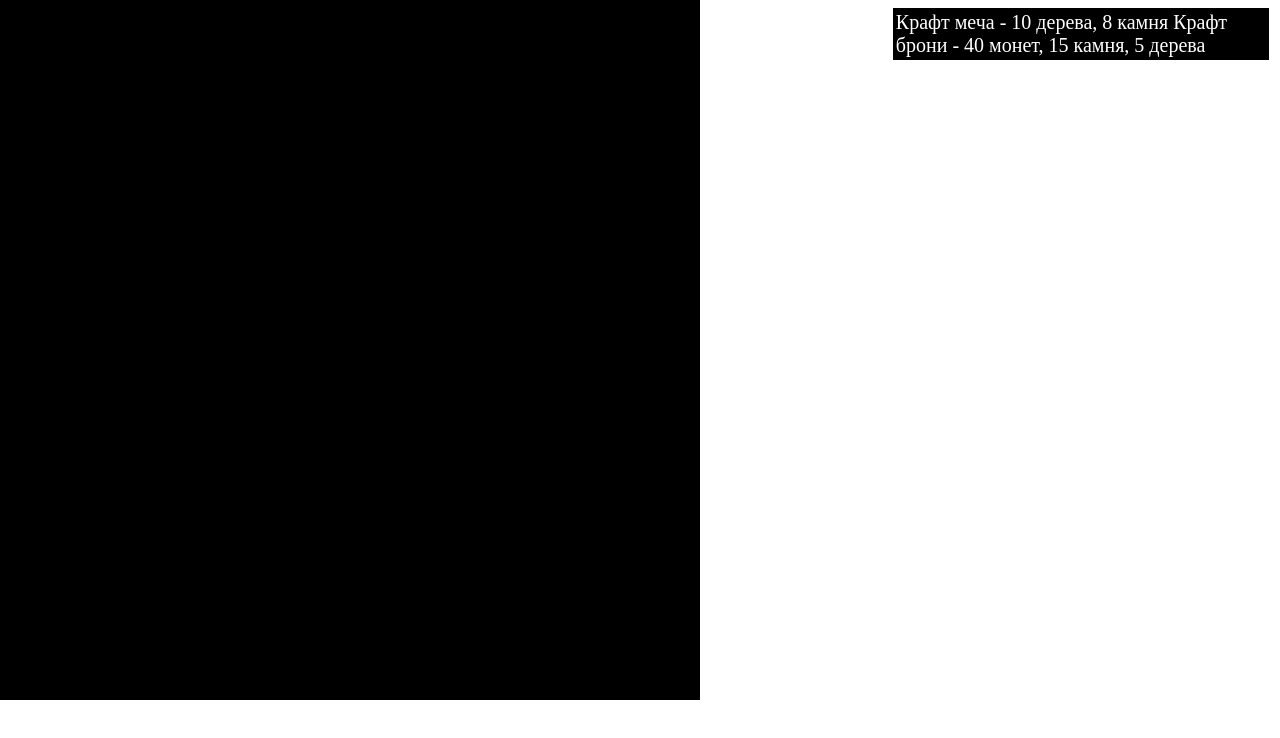
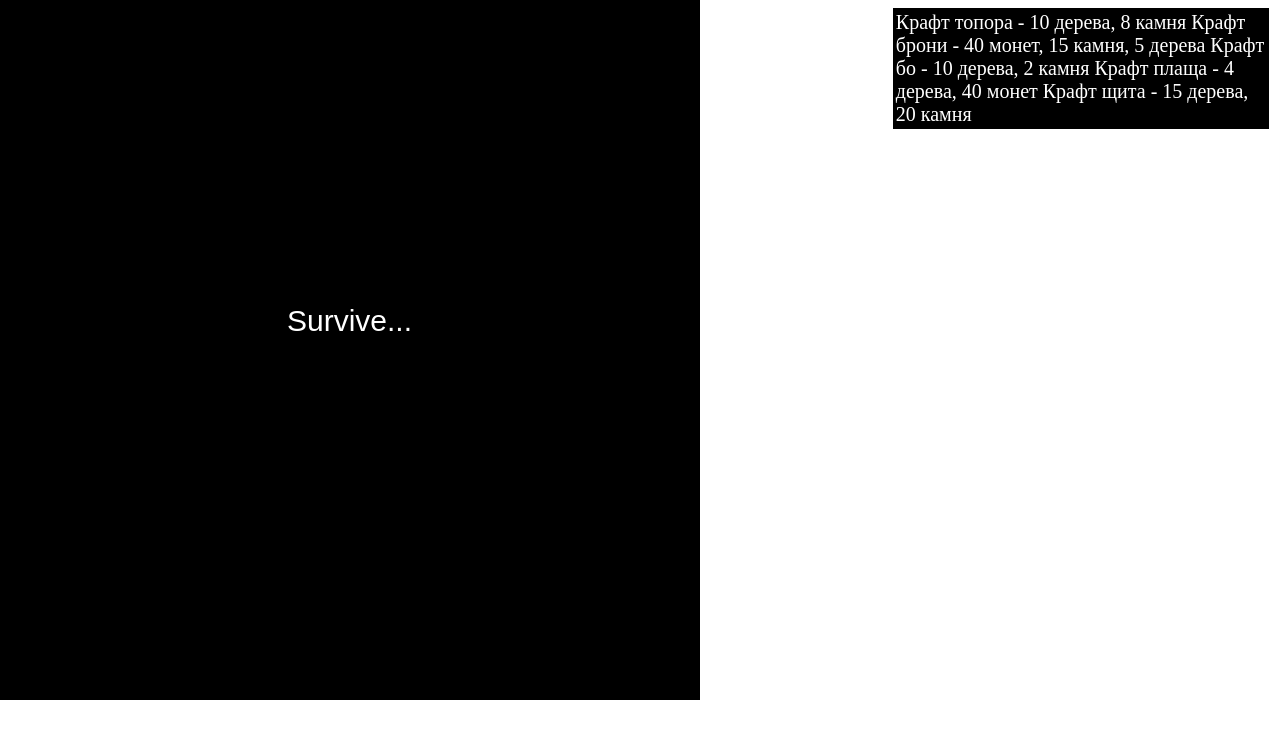
Before and after one commit to DenTays/C.Y.S, a plain HTML site: page survival/index.html in a window 1280 px wide. Drawn offline with Linux system fonts and the light colour scheme.

Commit message:
Add files via upload

```diff
--- a/survival/game.js
+++ b/survival/game.js
@@ -51,20 +51,20 @@ let cell = game.newCircleObject({
 	fillColor : 'white'
 });
 let fireCell = game.newCircleObject({
-	radius : 3,
+	radius : 2,
 	fillColor : 'orange'
 });
 
 let player = game.newCircleObject({
-	x : max/2, y : max/2,
+	x : 50, y : 40,
 	radius : 20,
 	fillColor : color[index]
 });
 
-let button = game.newImageObject({
+let settings = game.newImageObject({
 	x : 150, y : 150,
 	w : 80, h : 80,
-	file : 'img/cancel.png',
+	file : 'img/house.png',
 	alpha : 0.8
 });
 let inventory = game.newRectObject({
@@ -74,7 +74,7 @@ let inventory = game.newRectObject({
 	alpha : 0.95
 })
 let boat = game.newImageObject({
-	x : -130, y : 10,
+	x : -60, y : 10,
 	file : 'img/boat.png',
 	w : 60, h : 100,
 	angle : -90
@@ -108,6 +108,13 @@ let trophy = game.newImageObject({
 	w : 70, h : 70,
 	file : 'img/trophy.png'
 });
+let progress = pjs.resources.getProgress();
+let progressD = game.newRectObject({
+	x : 20, y : 40,
+	w : progress, h : 30,
+	fillColor : 'white'
+});
+
 
 
 //enemies
@@ -179,7 +186,7 @@ let dist3 = game.newRectObject({
 
 
 let sticks = []
-OOP.fillArr(sticks, 80, function () {
+OOP.fillArr(sticks, 50, function () {
 	return game.newRectObject({
 		position : point(math.random(50, max - 50), math.random(50, max - 50)),
 		w : 10, h : 60,
@@ -190,7 +197,7 @@ OOP.fillArr(sticks, 80, function () {
 	});
 })
 let rocks = []
-OOP.fillArr(rocks, 70, function () {
+OOP.fillArr(rocks, 40, function () {
 	return game.newRectObject({
 		position : point(math.random(50, max - 50), math.random(50, max - 50)),
 		w : 30, h : 30,
@@ -200,9 +207,9 @@ OOP.fillArr(rocks, 70, function () {
 	});
 })
 let coins = []
-OOP.fillArr(coins, 50, function () {
+OOP.fillArr(coins, 60, function () {
 	return game.newCircleObject({
-		position : point(math.random(150, max - 150), math.random(150, max - 150)),
+		position : point(math.random(30, max - 150), math.random(30, max - 150)),
 		radius : 15,
 		fillColor : 'gold',
 		strokeWidth : 2, strokeColor : 'black'
@@ -211,7 +218,7 @@ OOP.fillArr(coins, 50, function () {
 let trees = [];
 OOP.fillArr(trees, 90, function () {
 	return game.newImageObject({
-		position : point(math.random(150, max - 150), math.random(150, max - 150)),
+		position : point(math.random(30, max - 150), math.random(30, max - 150)),
 		w : 250, h : 250,
 		file : 'img/tree.png',
 		alpha : 0.9
@@ -220,7 +227,7 @@ OOP.fillArr(trees, 90, function () {
 let bushes = [];
 OOP.fillArr(bushes, 100, function () {
 	return game.newImageObject({
-		position : point(math.random(150, max - 150), math.random(150, max - 150)),
+		position : point(math.random(30, max - 150), math.random(30, max - 150)),
 		width : 150, height : 150,
 		file : 'img/bush.png',
 		alpha : 0.95
@@ -229,7 +236,7 @@ OOP.fillArr(bushes, 100, function () {
 let stones = [];
 OOP.fillArr(stones, 100, function () {
 	return game.newRectObject({
-		position : point(math.random(150, max - 150), math.random(150, max - 150)),
+		position : point(math.random(30, max - 150), math.random(30, max - 150)),
 		w : 100, h : 100,
 		fillColor : '#474747',
 		strokeColor : 'black',
@@ -237,9 +244,9 @@ OOP.fillArr(stones, 100, function () {
 	});
 });
 let mushroom = [];
-OOP.fillArr(mushroom, 30, function () {
+OOP.fillArr(mushroom, 20, function () {
 	return game.newImageObject({
-		position : point(math.random(150, max - 150), math.random(150, max - 150)),
+		position : point(math.random(30, max - 150), math.random(30, max - 150)),
 		w : 40, h : 40,
 		file : 'img/mushroom.png',
 		angle : math.random(0, 359)
@@ -596,19 +603,19 @@ game.newLoop('game', function () {
 	OOP.drawArr(stones);
 	OOP.drawArr(sticks);
 	OOP.drawArr(rocks);
-	player.draw();
+	boat.draw();
 	pig.draw();
 	pig2.draw();
-	boat.draw();
+	player.draw();
+	OOP.drawArr(bushes);
+	OOP.drawArr(trees);
 	rect.draw();
 	rect2.draw();
 	rect3.draw();
-	OOP.drawArr(bushes);
-	OOP.drawArr(trees);
 	map.setPositionS(point(width-120, height-120));
 	map.draw();
-	button.setPositionS(point(width-82, 1));
-	button.draw();
+	settings.setPositionS(point(width-100, 15));
+	settings.draw();
 	tomahawk.setPositionS(point(10, height-80));
 	tomahawk.draw();
 	armor.setPositionS(point(90, height-80));
@@ -631,11 +638,11 @@ game.newLoop('game', function () {
 
 
 	cell.setPositionS(point(width-120, height-120))
-	cell.move(point(player.getPosition(1).x/40, player.getPosition(1).y/40))
+	cell.move(point(player.getPosition(1).x/35, player.getPosition(1).y/35))
 	cell.draw()
 	if (fireH) {
 		fireCell.setPositionS(point(width-120, height-120))
-		fireCell.move(point(fire.getPosition(1).x/40, fire.getPosition(1).y/40));
+		fireCell.move(point(fire.getPosition(1).x/35, fire.getPosition(1).y/35));
 		fireCell.draw();
 	}
 
@@ -889,7 +896,7 @@ game.newLoop('game', function () {
  	}
  	temperature = 1 * temperature.toFixed(2);
 
- 	if (mouse.isPeekObject('LEFT', button)) {
+ 	if (mouse.isPeekObject('LEFT', settings)) {
  		game.setLoop('menu')
  	}
 
@@ -906,17 +913,26 @@ game.newLoop('menu', function () {
 	game.fill('black');
 
 
-	if (mouse.isPress('LEFT')) {
+
+
+	var start = game.newTextObject({
+		text : 'Survive...',
+		x : width / 2 - 65, y : height / 2 - 40,
+		size : 30,
+		color : 'white'
+	});
+	start.draw();
+
+	if (mouse.isPeekObject('LEFT', start)) {
 		game.setLoop('game');
 	};
-
-
-
 
 	if (ubiystva >= 3) {
 		trophy.setPositionS(point(20, 10));
 		trophy.draw();
 	};
+	progressD.setPositionS(point(50, 50))
+	progressD.draw()
 });
 
 
--- a/survival/index.html
+++ b/survival/index.html
@@ -17,8 +17,12 @@
 <body>
 
 <div>
-	Крафт меча - 10 дерева, 8 камня
+	Крафт топора - 10 дерева, 8 камня
 	Крафт брони - 40 монет, 15 камня, 5 дерева
+	Крафт бо - 10 дерева, 2 камня
+	Крафт плаща - 4 дерева, 40 монет
+	Крафт щита - 15 дерева, 20 камня
+
 </div>
 
 <script type="text/javascript" src="point.js"></script>
```
Also changed, not shown: survival/img/bgmenu.jpg (added), survival/img/cog.png (added), survival/img/house.png (added).
